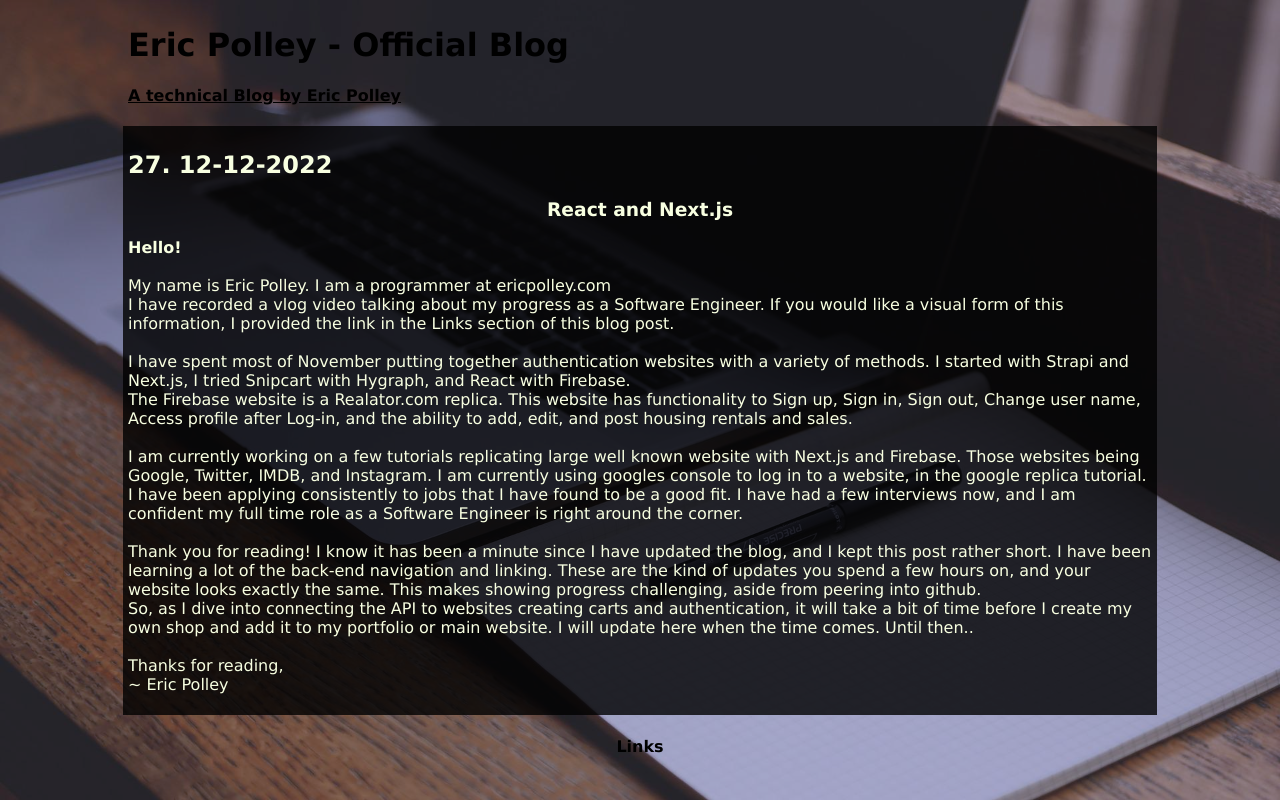
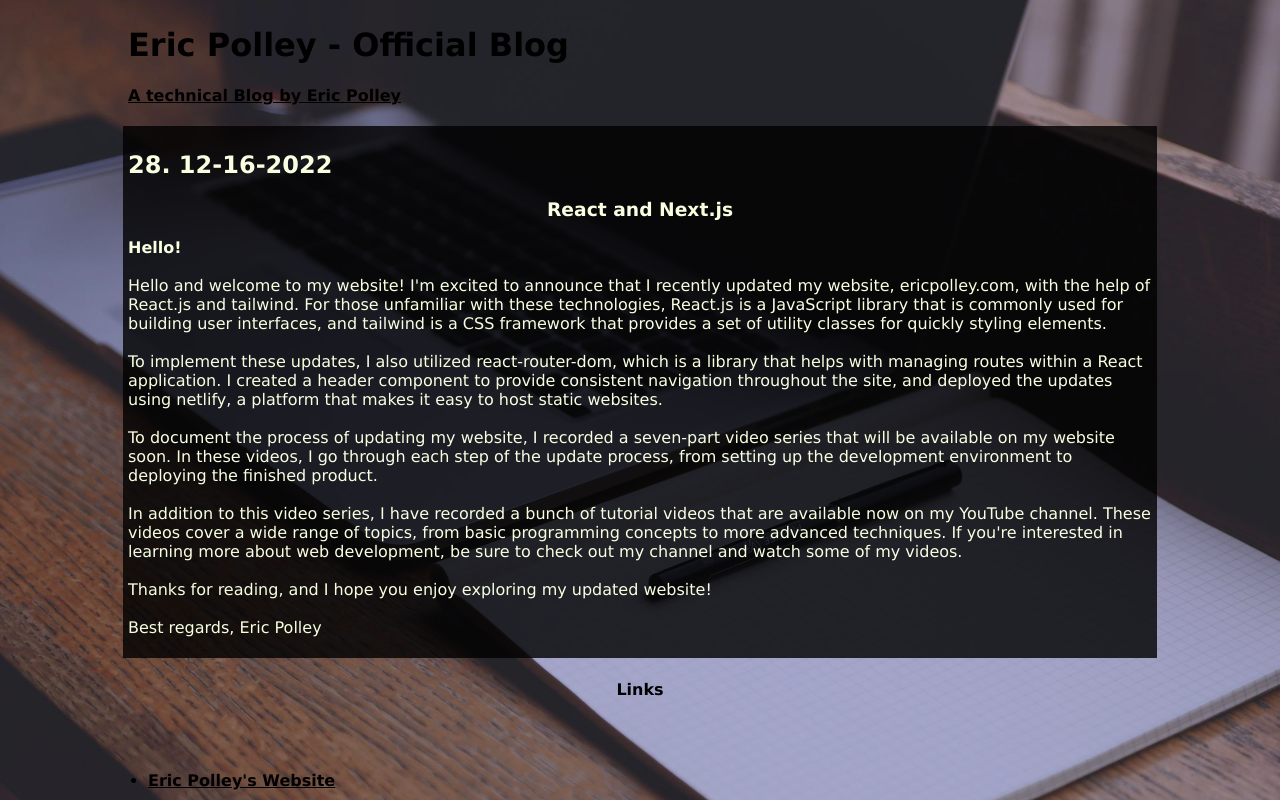
Before and after one commit to ericpolley/reactblog, a React (Create React App) app: page / in a window 1280 px wide. Shown: the top 800 px of the page. Built offline with nearby package versions, Linux system fonts and the light colour scheme; the HTML template or start-up script is replaced by a standard one.

Commit message:
Add files via upload

```diff
--- a/src/App.js
+++ b/src/App.js
@@ -27,6 +27,7 @@ import Blog024 from './Blogs/Blog024';
 import Blog025 from './Blogs/Blog025';
 import Blog026 from './Blogs/Blog026';
 import Blog027 from './Blogs/Blog027';
+import Blog028 from './Blogs/Blog028';
 
 
 function App() {
@@ -40,6 +41,7 @@ function App() {
     <p>A technical Blog by Eric Polley </p>
     </a>
     </div></div>
+    <Blog028 />
     <Blog027 />
     <Blog026 />
     <Blog025 />
--- /dev/null
+++ b/src/Blogs/Blog028.js
@@ -0,0 +1,48 @@
+import React from "react"
+
+export default function Blog028() {
+  return (
+    <section>
+    <article>
+    <h2>28. 12-16-2022</h2>
+          <h3>React and Next.js</h3>
+          <p>
+          <strong>Hello!</strong>
+          <br /><br />
+          Hello and welcome to my website! I'm excited to announce that I recently updated my website, ericpolley.com, with the help of React.js and tailwind. For those unfamiliar with these technologies, React.js is a JavaScript library that is commonly used for building user interfaces, and tailwind is a CSS framework that provides a set of utility classes for quickly styling elements.
+<br /><br />
+To implement these updates, I also utilized react-router-dom, which is a library that helps with managing routes within a React application. I created a header component to provide consistent navigation throughout the site, and deployed the updates using netlify, a platform that makes it easy to host static websites.
+<br /><br />
+To document the process of updating my website, I recorded a seven-part video series that will be available on my website soon. In these videos, I go through each step of the update process, from setting up the development environment to deploying the finished product.
+<br /><br />
+In addition to this video series, I have recorded a bunch of tutorial videos that are available now on my YouTube channel. These videos cover a wide range of topics, from basic programming concepts to more advanced techniques. If you're interested in learning more about web development, be sure to check out my channel and watch some of my videos.
+<br /><br />
+Thanks for reading, and I hope you enjoy exploring my updated website!
+<br /><br />
+Best regards,
+Eric Polley
+
+
+
+          </p>
+
+          </article>
+
+        <h4>Links</h4>
+        <br />
+        <ul>
+
+          <li>
+            <a
+              href="http://ericpolley.com"
+              title="Check out my Portfolio!"
+              target="_blank"
+              rel="noopener noreferrer"
+            >
+              <strong><p>Eric Polley's Website</p></strong></a
+            >
+          </li>
+        </ul>
+        </ section >
+  )
+}
```
